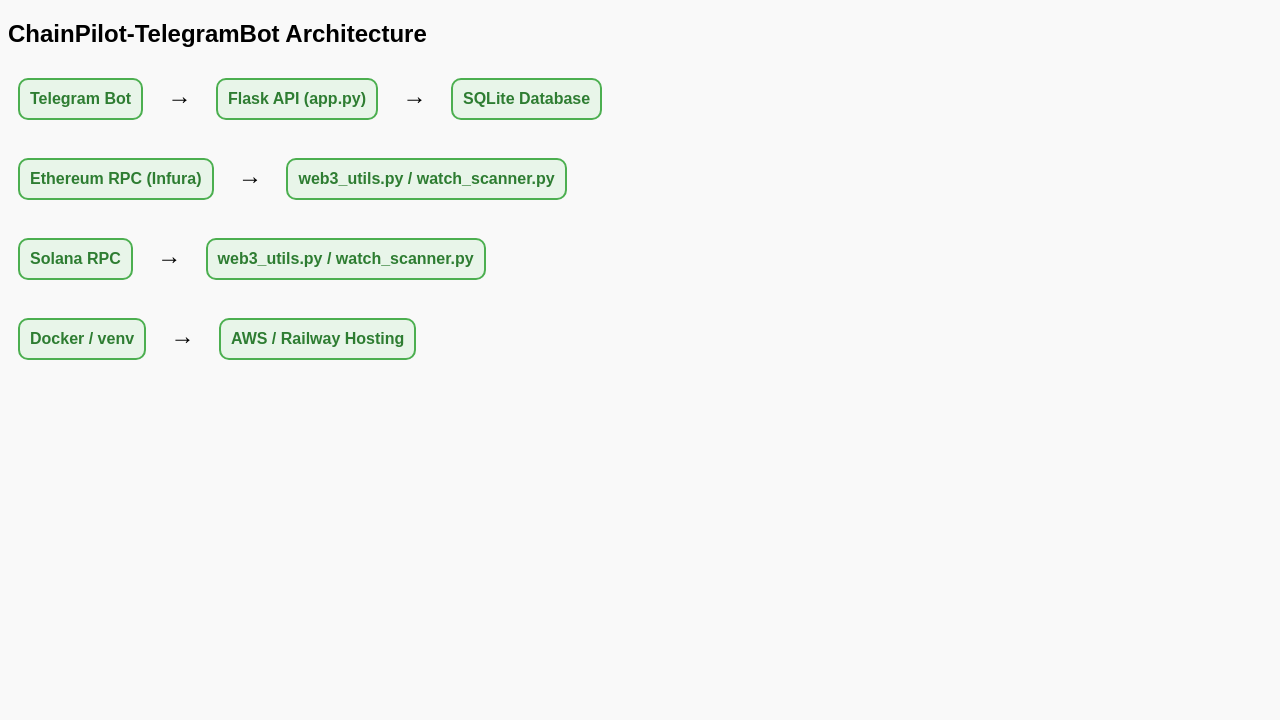
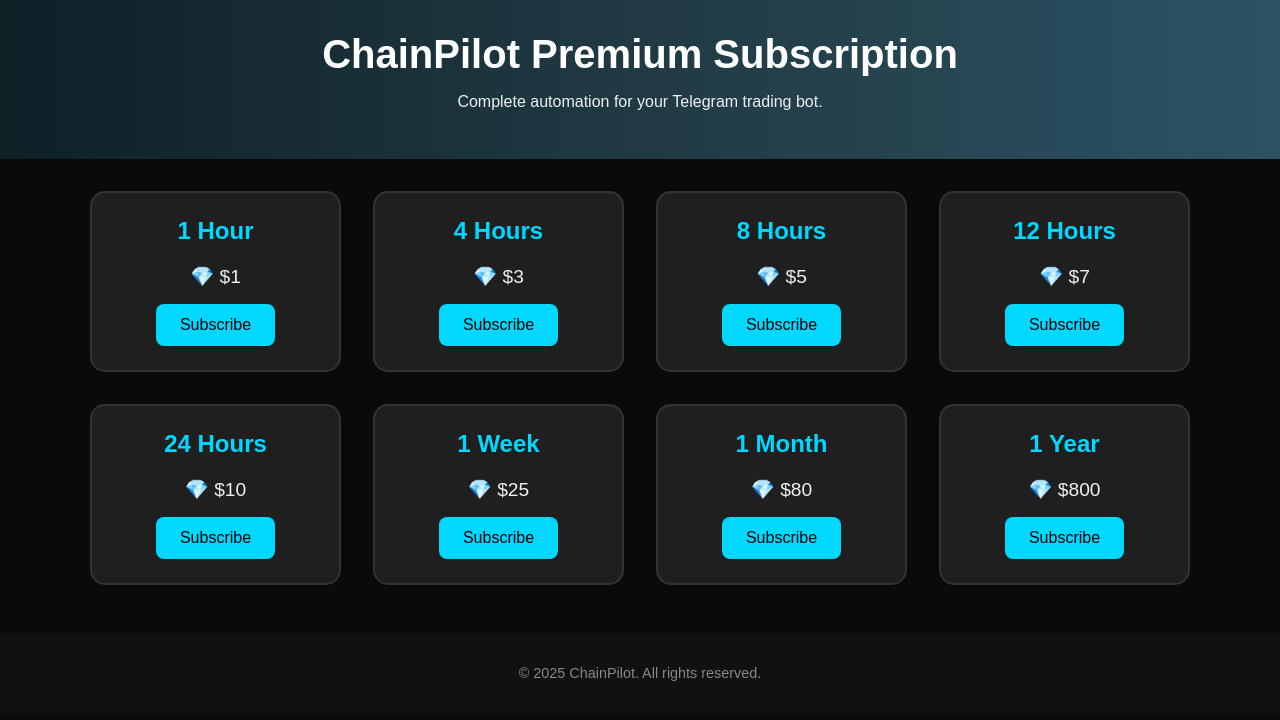
Before and after one commit to IceReign-MEXT/IceGods-TelegramBot, a plain HTML site: page diagram.html in a window 1280 px wide. Drawn offline with Linux system fonts and the light colour scheme.

Commit message:
Update diagram

```diff
--- a/diagram.html
+++ b/diagram.html
@@ -1,41 +1,135 @@
 <!DOCTYPE html>
 <html lang="en">
 <head>
-<meta charset="UTF-8">
-<title>ChainPilot-TelegramBot Architecture</title>
-<style>
-  body { font-family: Arial, sans-serif; background: #f9f9f9; }
-  .node { border: 2px solid #4CAF50; padding: 10px; margin: 10px; display: inline-block; border-radius: 10px; background: #e8f5e9; text-align: center; }
-  .arrow { font-size: 24px; margin: 0 10px; }
-  a { text-decoration: none; color: #2E7D32; font-weight: bold; }
-</style>
+  <meta charset="UTF-8">
+  <meta name="viewport" content="width=device-width, initial-scale=1.0">
+  <title>ChainPilot Subscription Plans</title>
+  <style>
+    body {
+      font-family: 'Arial', sans-serif;
+      background: #0a0a0a;
+      color: #f0f0f0;
+      margin: 0;
+      padding: 0;
+    }
+    header {
+      background: linear-gradient(90deg, #0f2027, #203a43, #2c5364);
+      text-align: center;
+      padding: 2rem 0;
+    }
+    header h1 {
+      margin: 0;
+      font-size: 2.5rem;
+      color: #fff;
+    }
+    .container {
+      max-width: 1100px;
+      margin: 2rem auto;
+      padding: 0 1rem;
+    }
+    .pricing {
+      display: grid;
+      grid-template-columns: repeat(auto-fit, minmax(200px, 1fr));
+      gap: 2rem;
+      margin-top: 2rem;
+    }
+    .plan {
+      background: #1f1f1f;
+      border: 2px solid #333;
+      border-radius: 15px;
+      padding: 1.5rem;
+      text-align: center;
+      transition: transform 0.2s ease;
+    }
+    .plan:hover {
+      transform: scale(1.05);
+      border-color: #00d8ff;
+    }
+    .plan h2 {
+      margin-top: 0;
+      font-size: 1.5rem;
+      color: #00d8ff;
+    }
+    .plan p {
+      font-size: 1.2rem;
+      margin: 1rem 0;
+    }
+    .plan button {
+      background: #00d8ff;
+      color: #000;
+      border: none;
+      border-radius: 8px;
+      padding: 0.75rem 1.5rem;
+      font-size: 1rem;
+      cursor: pointer;
+      transition: background 0.2s ease;
+    }
+    .plan button:hover {
+      background: #00b8cc;
+    }
+    footer {
+      margin-top: 3rem;
+      text-align: center;
+      padding: 2rem 0;
+      background: #111;
+      font-size: 0.9rem;
+      color: #888;
+    }
+  </style>
 </head>
 <body>
-<h2>ChainPilot-TelegramBot Architecture</h2>
+  <header>
+    <h1>ChainPilot Premium Subscription</h1>
+    <p>Complete automation for your Telegram trading bot.</p>
+  </header>
 
-<div class="node"><a href="#">Telegram Bot</a></div>
-<span class="arrow">&#8594;</span>
-<div class="node"><a href="#">Flask API (app.py)</a></div>
-<span class="arrow">&#8594;</span>
-<div class="node"><a href="#">SQLite Database</a></div>
+  <div class="container">
+    <div class="pricing">
+      <div class="plan">
+        <h2>1 Hour</h2>
+        <p>💎 $1</p>
+        <button onclick="alert('Send payment to: 0x08D171685e51bAf7a929cE8945CF25b3D1Ac9756')">Subscribe</button>
+      </div>
+      <div class="plan">
+        <h2>4 Hours</h2>
+        <p>💎 $3</p>
+        <button onclick="alert('Send payment to: 0x08D171685e51bAf7a929cE8945CF25b3D1Ac9756')">Subscribe</button>
+      </div>
+      <div class="plan">
+        <h2>8 Hours</h2>
+        <p>💎 $5</p>
+        <button onclick="alert('Send payment to: 0x08D171685e51bAf7a929cE8945CF25b3D1Ac9756')">Subscribe</button>
+      </div>
+      <div class="plan">
+        <h2>12 Hours</h2>
+        <p>💎 $7</p>
+        <button onclick="alert('Send payment to: 0x08D171685e51bAf7a929cE8945CF25b3D1Ac9756')">Subscribe</button>
+      </div>
+      <div class="plan">
+        <h2>24 Hours</h2>
+        <p>💎 $10</p>
+        <button onclick="alert('Send payment to: 0x08D171685e51bAf7a929cE8945CF25b3D1Ac9756')">Subscribe</button>
+      </div>
+      <div class="plan">
+        <h2>1 Week</h2>
+        <p>💎 $25</p>
+        <button onclick="alert('Send payment to: 0x08D171685e51bAf7a929cE8945CF25b3D1Ac9756')">Subscribe</button>
+      </div>
+      <div class="plan">
+        <h2>1 Month</h2>
+        <p>💎 $80</p>
+        <button onclick="alert('Send payment to: 0x08D171685e51bAf7a929cE8945CF25b3D1Ac9756')">Subscribe</button>
+      </div>
+      <div class="plan">
+        <h2>1 Year</h2>
+        <p>💎 $800</p>
+        <button onclick="alert('Send payment to: 0x08D171685e51bAf7a929cE8945CF25b3D1Ac9756')">Subscribe</button>
+      </div>
+    </div>
+  </div>
 
-<br><br>
-
-<div class="node"><a href="#">Ethereum RPC (Infura)</a></div>
-<span class="arrow">&#8594;</span>
-<div class="node"><a href="#">web3_utils.py / watch_scanner.py</a></div>
-
-<br><br>
-
-<div class="node"><a href="#">Solana RPC</a></div>
-<span class="arrow">&#8594;</span>
-<div class="node"><a href="#">web3_utils.py / watch_scanner.py</a></div>
-
-<br><br>
-
-<div class="node"><a href="#">Docker / venv</a></div>
-<span class="arrow">&#8594;</span>
-<div class="node"><a href="#">AWS / Railway Hosting</a></div>
-
+  <footer>
+    &copy; 2025 ChainPilot. All rights reserved.
+  </footer>
 </body>
 </html>
```
Also changed, not shown: 1 other file.
